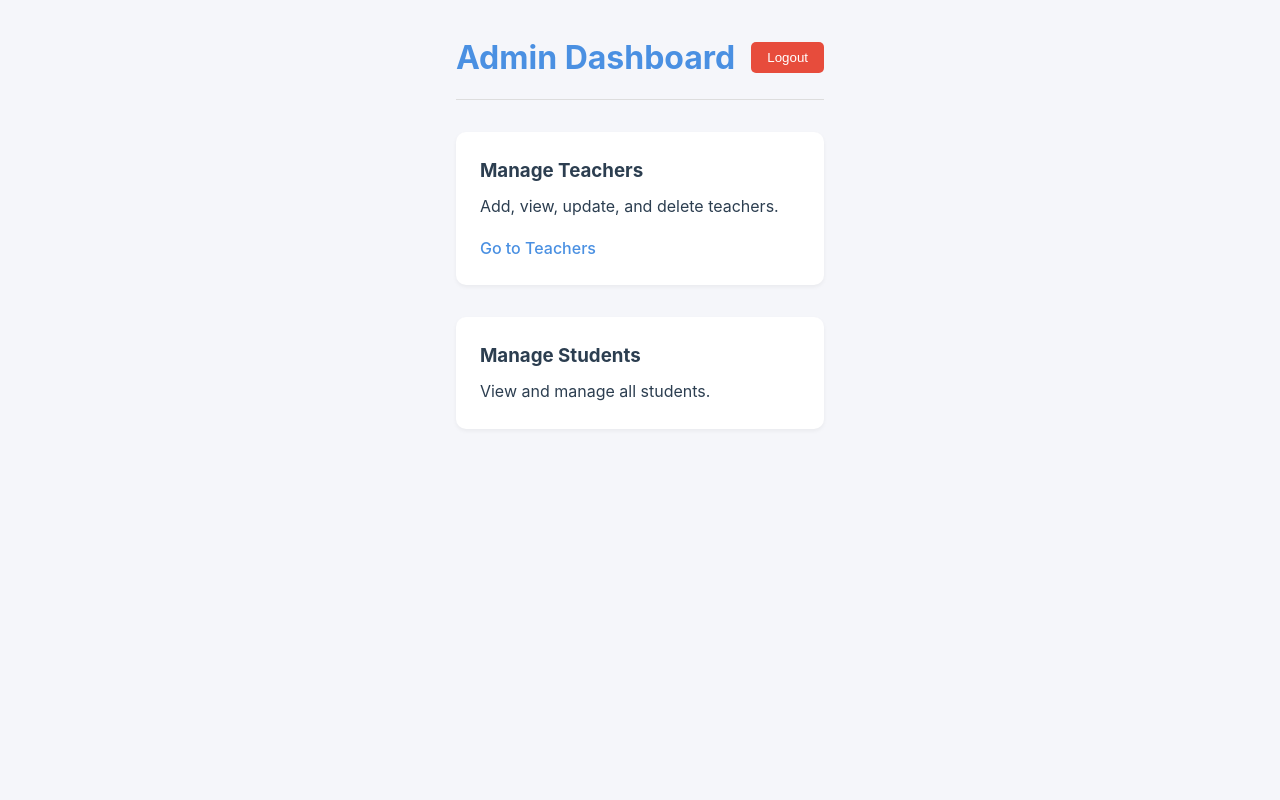
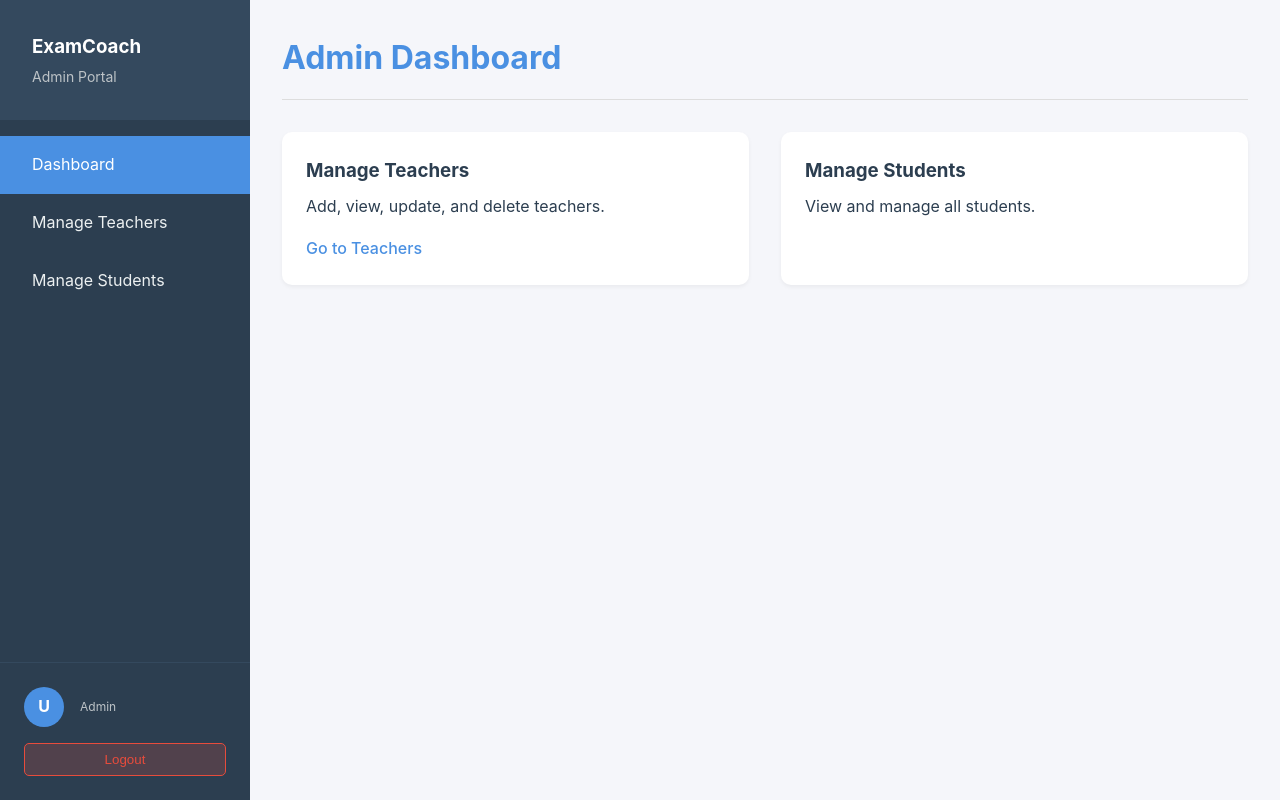
Before and after one commit to DasunShanaka01/ExamCoach, a React app in the folder Frontend/: page /admin/dashboard in a window 1280 px wide. Built offline with nearby package versions, Linux system fonts and the light colour scheme; the HTML template or start-up script is replaced by a standard one.

Commit message:
feat: Implement core frontend UI with dashboards, navigation, and global styling for student, admin, and teacher roles.

```diff
--- /dev/null
+++ b/Frontend/src/components/Sidebar.jsx
@@ -0,0 +1,75 @@
+
+import { Link, useNavigate, useLocation } from 'react-router-dom';
+
+const Sidebar = ({ role }) => {
+    const navigate = useNavigate();
+    const location = useLocation();
+    const user = JSON.parse(localStorage.getItem('user'));
+
+    const handleLogout = () => {
+        localStorage.removeItem('token');
+        localStorage.removeItem('user');
+        navigate('/login');
+    };
+
+    const isActive = (path) => {
+        return location.pathname === path ? 'active' : '';
+    };
+
+    return (
+        <div className="sidebar">
+            <div className="sidebar-header">
+                <h3>ExamCoach</h3>
+                <p>{role === 'admin' ? 'Admin Portal' : 'Teacher Portal'}</p>
+            </div>
+
+            <div className="sidebar-menu">
+                {role === 'admin' && (
+                    <>
+                        <Link to="/admin/dashboard" className={`sidebar-item ${isActive('/admin/dashboard')}`}>
+                            Dashboard
+                        </Link>
+                        <Link to="/admin/teachers" className={`sidebar-item ${isActive('/admin/teachers') || isActive('/admin/add-teacher')}`}>
+                            Manage Teachers
+                        </Link>
+                        <Link to="/admin/students" className={`sidebar-item ${isActive('/admin/students')}`}>
+                            Manage Students
+                        </Link>
+                    </>
+                )}
+
+                {role === 'teacher' && (
+                    <>
+                        <Link to="/teacher/dashboard" className={`sidebar-item ${isActive('/teacher/dashboard')}`}>
+                            Dashboard
+                        </Link>
+                        <Link to="/teacher/classes" className={`sidebar-item ${isActive('/teacher/classes')}`}>
+                            My Classes
+                        </Link>
+                        <Link to="/teacher/assignments" className={`sidebar-item ${isActive('/teacher/assignments')}`}>
+                            Assignments
+                        </Link>
+                        <Link to="/teacher/profile" className={`sidebar-item ${isActive('/teacher/profile')}`}>
+                            My Profile
+                        </Link>
+                    </>
+                )}
+            </div>
+
+            <div className="sidebar-footer">
+                <div className="user-profile">
+                    <div className="user-avatar">
+                        {user?.name?.charAt(0) || 'U'}
+                    </div>
+                    <div className="user-details">
+                        <span className="user-name">{user?.name}</span>
+                        <span className="user-role">{role}</span>
+                    </div>
+                </div>
+                <button onClick={handleLogout} className="btn-logout-full">Logout</button>
+            </div>
+        </div>
+    );
+};
+
+export default Sidebar;
--- /dev/null
+++ b/Frontend/src/components/StudentNavbar.jsx
@@ -0,0 +1,32 @@
+
+import { Link, useNavigate } from 'react-router-dom';
+
+const StudentNavbar = () => {
+    const navigate = useNavigate();
+    const user = JSON.parse(localStorage.getItem('user'));
+
+    const handleLogout = () => {
+        localStorage.removeItem('token');
+        localStorage.removeItem('user');
+        navigate('/login');
+    };
+
+    return (
+        <nav className="student-navbar">
+            <div className="navbar-brand">
+                <Link to="/student/home">ExamCoach</Link>
+            </div>
+            <div className="navbar-links">
+                <Link to="/student/home">Home</Link>
+                <Link to="/student/courses">My Courses</Link>
+                <Link to="/student/profile">Profile</Link>
+            </div>
+            <div className="navbar-user">
+                <span>{user?.name}</span>
+                <button onClick={handleLogout} className="btn-logout-small">Logout</button>
+            </div>
+        </nav>
+    );
+};
+
+export default StudentNavbar;
--- a/Frontend/src/index.css
+++ b/Frontend/src/index.css
@@ -112,13 +112,178 @@ body {
   text-decoration: underline;
 }
 
-/* Dashboard Styles */
-.dashboard-container {
-  padding: 2rem;
-  max-width: 1200px;
-  margin: 0 auto;
+/* Student Navbar */
+.student-navbar {
+  display: flex;
+  justify-content: space-between;
+  align-items: center;
+  padding: 1rem 2rem;
+  background-color: white;
+  box-shadow: 0 2px 4px rgba(0,0,0,0.05);
+  position: sticky;
+  top: 0;
+  z-index: 100;
 }
 
+.navbar-brand a {
+  font-size: 1.5rem;
+  font-weight: bold;
+  color: var(--primary-color);
+  text-decoration: none;
+}
+
+.navbar-links {
+  display: flex;
+  gap: 2rem;
+}
+
+.navbar-links a {
+  text-decoration: none;
+  color: var(--text-color);
+  font-weight: 500;
+  transition: color 0.2s;
+}
+
+.navbar-links a:hover {
+  color: var(--primary-color);
+}
+
+.navbar-user {
+  display: flex;
+  align-items: center;
+  gap: 1rem;
+}
+
+.btn-logout-small {
+  padding: 0.25rem 0.75rem;
+  background-color: transparent;
+  border: 1px solid var(--error-color);
+  color: var(--error-color);
+  border-radius: 4px;
+  cursor: pointer;
+  font-size: 0.875rem;
+}
+
+.btn-logout-small:hover {
+  background-color: var(--error-color);
+  color: white;
+}
+
+/* Sidebar Layout */
+.layout-container {
+  display: flex;
+  min-height: 100vh;
+}
+
+.sidebar {
+  width: 250px;
+  background-color: #2c3e50;
+  color: white;
+  display: flex;
+  flex-direction: column;
+  position: fixed;
+  height: 100vh;
+  left: 0;
+  top: 0;
+}
+
+.main-content {
+  flex: 1;
+  margin-left: 250px;
+  padding: 2rem;
+  background-color: var(--secondary-color);
+}
+
+.sidebar-header {
+  padding: 2rem;
+  background-color: #34495e;
+}
+
+.sidebar-header h3 {
+  margin-bottom: 0.25rem;
+  color: white;
+}
+
+.sidebar-header p {
+  font-size: 0.875rem;
+  color: #bdc3c7;
+}
+
+.sidebar-menu {
+  flex: 1;
+  padding: 1rem 0;
+  overflow-y: auto;
+}
+
+.sidebar-item {
+  display: block;
+  padding: 1rem 2rem;
+  color: #ecf0f1;
+  text-decoration: none;
+  transition: background 0.2s;
+}
+
+.sidebar-item:hover, .sidebar-item.active {
+  background-color: var(--primary-color);
+  color: white;
+}
+
+.sidebar-footer {
+  padding: 1.5rem;
+  border-top: 1px solid #34495e;
+  background-color: #2c3e50;
+}
+
+.user-profile {
+  display: flex;
+  align-items: center;
+  gap: 1rem;
+  margin-bottom: 1rem;
+}
+
+.user-avatar {
+  width: 40px;
+  height: 40px;
+  background-color: var(--primary-color);
+  color: white;
+  border-radius: 50%;
+  display: flex;
+  align-items: center;
+  justify-content: center;
+  font-weight: bold;
+}
+
+.user-details {
+  display: flex;
+  flex-direction: column;
+}
+
+.user-name {
+  font-weight: 500;
+  font-size: 0.9rem;
+}
+
+.user-role {
+  font-size: 0.75rem;
+  color: #bdc3c7;
+  text-transform: capitalize;
+}
+
+.btn-logout-full {
+  width: 100%;
+  padding: 0.5rem;
+  background-color: rgba(231, 76, 60, 0.2);
+  color: #e74c3c;
+  border: 1px solid #e74c3c;
+  border-radius: 5px;
+  cursor: pointer;
+  transition: all 0.2s;
+}
+
+.btn-logout-full:hover {
+  background-color: #e74c3c;
+  color: white;
+}
 .dashboard-header {
   display: flex;
   justify-content: space-between;
--- a/Frontend/src/pages/AddTeacher.jsx
+++ b/Frontend/src/pages/AddTeacher.jsx
@@ -1,6 +1,7 @@
 
 import { useState } from 'react';
 import { useNavigate, Link } from 'react-router-dom';
+import Sidebar from '../components/Sidebar';
 
 const AddTeacher = () => {
     const navigate = useNavigate();
@@ -64,10 +65,12 @@ const AddTeacher = () => {
     };
 
     return (
+        <div className="layout-container">
+            <Sidebar role="admin" />
+            <div className="main-content">
                 <div className="dashboard-container">
                     <header className="dashboard-header">
                         <h1>Add New Teacher</h1>
-                <Link to="/admin/teachers" className="btn-secondary">Back to List</Link>
                     </header>
 
                     <div className="form-container">
@@ -140,6 +143,8 @@ const AddTeacher = () => {
                         </form>
                     </div>
                 </div>
+            </div>
+        </div>
     );
 };
 
--- a/Frontend/src/pages/AdminDashboard.jsx
+++ b/Frontend/src/pages/AdminDashboard.jsx
@@ -1,24 +1,15 @@
 
 import { useNavigate, Link } from 'react-router-dom';
+import Sidebar from '../components/Sidebar';
 
 const AdminDashboard = () => {
-    const navigate = useNavigate();
-    const user = JSON.parse(localStorage.getItem('user'));
-
-    const handleLogout = () => {
-        localStorage.removeItem('token');
-        localStorage.removeItem('user');
-        navigate('/login');
-    };
-
     return (
+        <div className="layout-container">
+            <Sidebar role="admin" />
+            <div className="main-content">
                 <div className="dashboard-container">
                     <header className="dashboard-header">
                         <h1>Admin Dashboard</h1>
-                <div className="user-info">
-                    <span>{user?.name}</span>
-                    <button onClick={handleLogout} className="btn-logout">Logout</button>
-                </div>
                     </header>
                     <main className="dashboard-content">
                         <div className="grid-container">
@@ -35,6 +26,8 @@ const AdminDashboard = () => {
                         </div>
                     </main>
                 </div>
+            </div>
+        </div>
     );
 };
 
--- a/Frontend/src/pages/StudentHome.jsx
+++ b/Frontend/src/pages/StudentHome.jsx
@@ -1,20 +1,15 @@
 import { useNavigate } from 'react-router-dom';
+import StudentNavbar from '../components/StudentNavbar';
 
 const StudentHome = () => {
-    const navigate = useNavigate();
     const user = JSON.parse(localStorage.getItem('user'));
 
-    const handleLogout = () => {
-        localStorage.removeItem('token');
-        localStorage.removeItem('user');
-        navigate('/login');
-    };
-
     return (
+        <div className="page-container">
+            <StudentNavbar />
             <div className="dashboard-container">
                 <header className="dashboard-header">
                     <h1>Welcome, {user?.name}</h1>
-                <button onClick={handleLogout} className="btn-logout">Logout</button>
                 </header>
                 <main className="dashboard-content">
                     <div className="card">
@@ -28,6 +23,7 @@ const StudentHome = () => {
                     </div>
                 </main>
             </div>
+        </div>
     );
 };
 
--- a/Frontend/src/pages/TeacherDashboard.jsx
+++ b/Frontend/src/pages/TeacherDashboard.jsx
@@ -1,23 +1,14 @@
 import { useNavigate } from 'react-router-dom';
+import Sidebar from '../components/Sidebar';
 
 const TeacherDashboard = () => {
-    const navigate = useNavigate();
-    const user = JSON.parse(localStorage.getItem('user'));
-
-    const handleLogout = () => {
-        localStorage.removeItem('token');
-        localStorage.removeItem('user');
-        navigate('/login');
-    };
-
     return (
+        <div className="layout-container">
+            <Sidebar role="teacher" />
+            <div className="main-content">
                 <div className="dashboard-container">
                     <header className="dashboard-header">
                         <h1>Teacher Dashboard</h1>
-                <div className="user-info">
-                    <span>{user?.name}</span>
-                    <button onClick={handleLogout} className="btn-logout">Logout</button>
-                </div>
                     </header>
                     <main className="dashboard-content">
                         <div className="grid-container">
@@ -32,6 +23,8 @@ const TeacherDashboard = () => {
                         </div>
                     </main>
                 </div>
+            </div>
+        </div>
     );
 };
 
--- a/Frontend/src/pages/TeacherList.jsx
+++ b/Frontend/src/pages/TeacherList.jsx
@@ -1,6 +1,7 @@
 
 import { useState, useEffect } from 'react';
 import { Link, useNavigate } from 'react-router-dom';
+import Sidebar from '../components/Sidebar';
 
 const TeacherList = () => {
     const [teachers, setTeachers] = useState([]);
@@ -56,10 +57,12 @@ const TeacherList = () => {
     };
 
     return (
+        <div className="layout-container">
+            <Sidebar role="admin" />
+            <div className="main-content">
                 <div className="dashboard-container">
                     <header className="dashboard-header">
                         <h1>Manage Teachers</h1>
-                <Link to="/admin/dashboard" className="btn-secondary">Back to Dashboard</Link>
                     </header>
 
                     <div className="action-bar">
@@ -96,6 +99,8 @@ const TeacherList = () => {
                         </div>
                     )}
                 </div>
+            </div>
+        </div>
     );
 };
 
```
Lines whose indentation alone changed are shown as unchanged.
